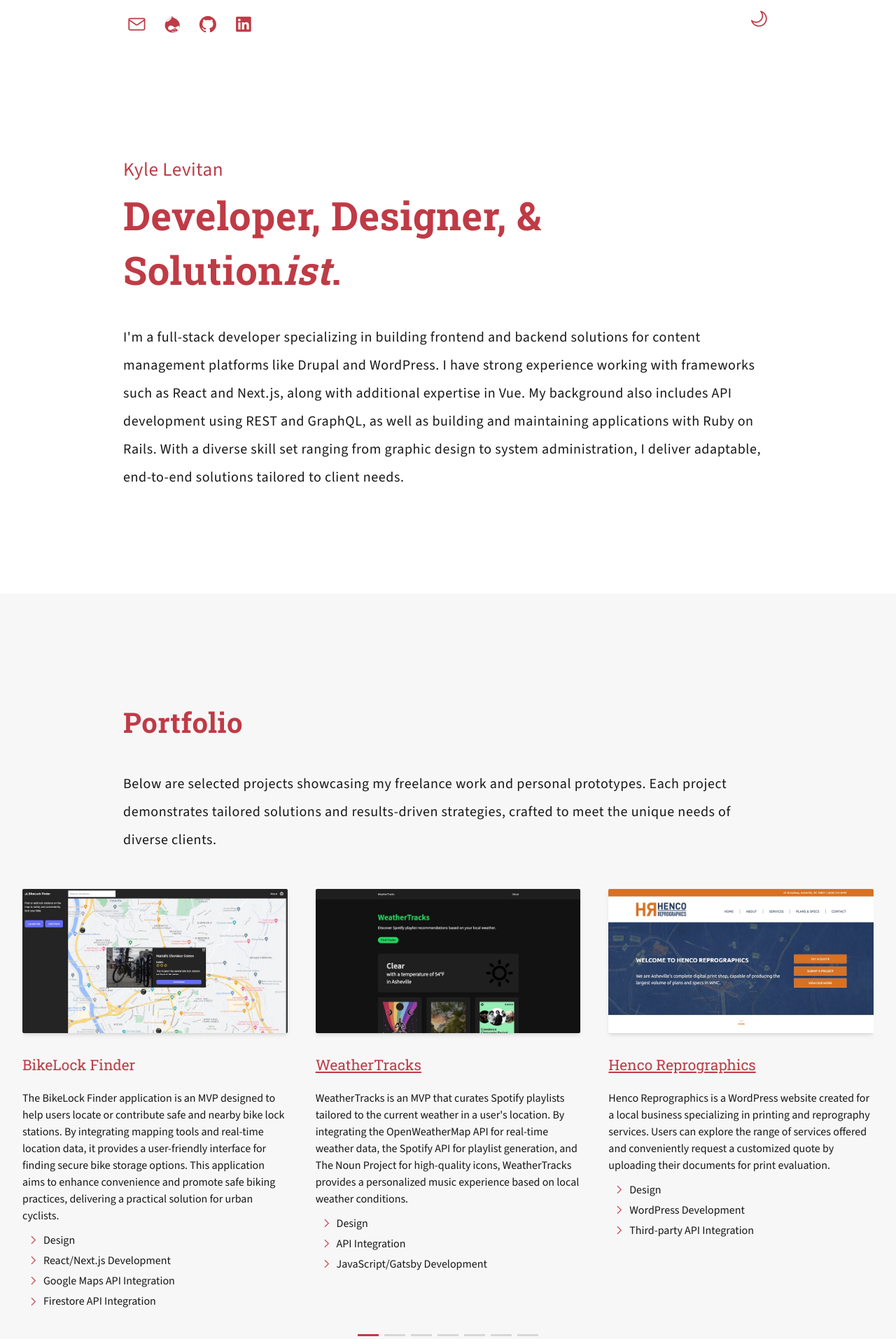
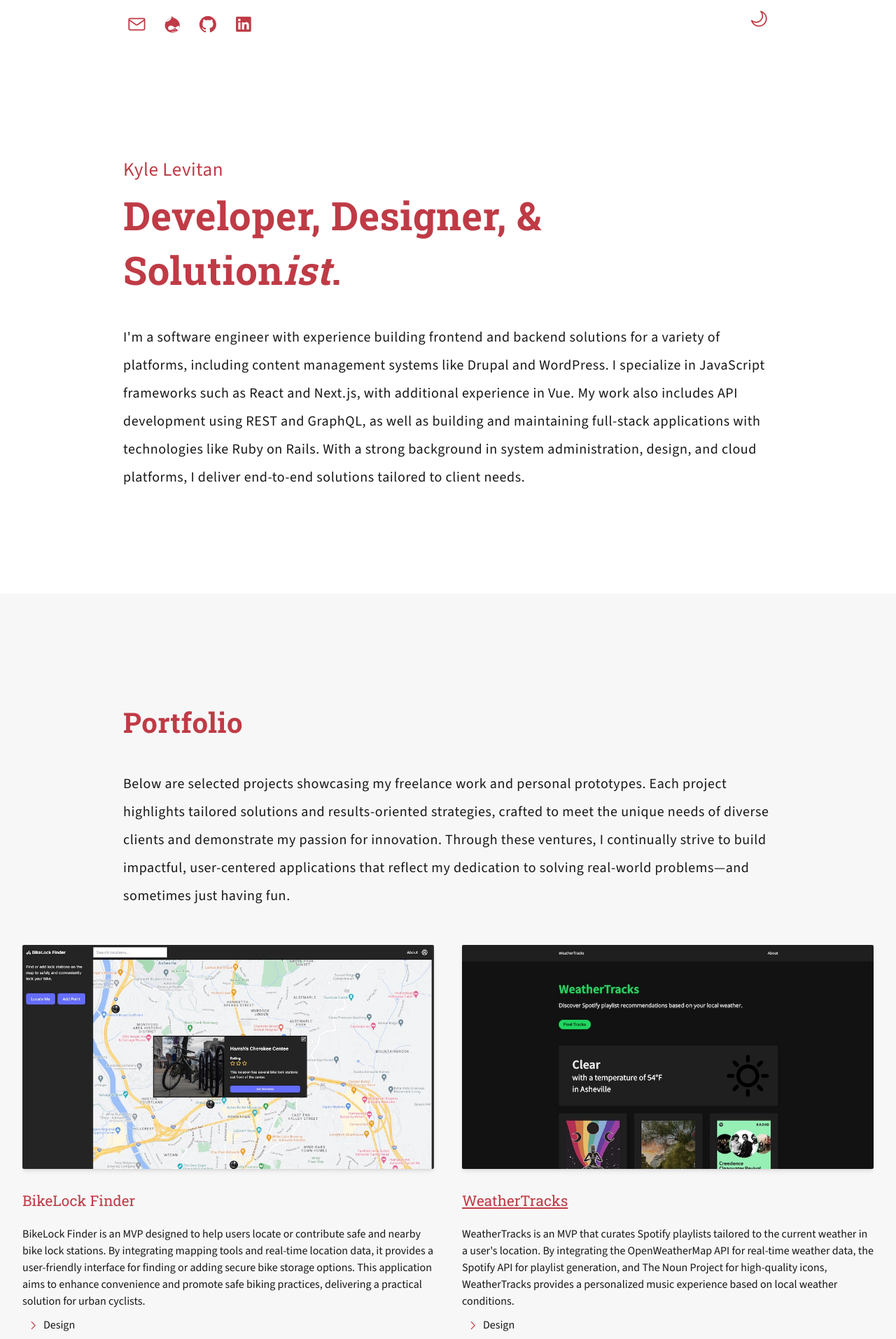
Before and after one commit to kalevitan/kylelevitan, a Next.js app: page / in a window 1280 px wide. Shown: the top 1913 px of the page at 70% size. Built offline with nearby package versions, Linux system fonts and the light colour scheme.

Commit message:
Add react motion, update project text

```diff
--- a/app/components/header.tsx
+++ b/app/components/header.tsx
@@ -1,19 +1,27 @@
 // components/Header.tsx
+'use client';
+
 import React from "react";
+import { motion } from "motion/react";
 
-const Header: React.FC = () => {
+export const Header: React.FC = () => {
   return (
-    <div className="layout">
+    <motion.div
+      className="layout"
+      initial={{ opacity: 0, y: 50 }}
+      animate={{ opacity: 1, y: 0 }}
+      transition={{ duration: .5, ease: "easeOut" }}
+    >
       <h1>
         <span className="header__name">Kyle Levitan</span><br/>
         developer, designer, &<br/> solution<em>ist</em>.
       </h1>
       <div className="header__introduction">
         <p className="lead">
-          {`I'm a full-stack developer specializing in building frontend and backend solutions for content management platforms like Drupal and WordPress. I have strong experience working with frameworks such as React and Next.js, along with additional expertise in Vue. My background also includes API development using REST and GraphQL, as well as building and maintaining applications with Ruby on Rails. With a diverse skill set ranging from graphic design to system administration, I deliver adaptable, end-to-end solutions tailored to client needs.`}
+          {`I'm a software engineer with experience building frontend and backend solutions for a variety of platforms, including content management systems like Drupal and WordPress. I specialize in JavaScript frameworks such as React and Next.js, with additional experience in Vue. My work also includes API development using REST and GraphQL, as well as building and maintaining full-stack applications with technologies like Ruby on Rails. With a strong background in system administration, design, and cloud platforms, I deliver end-to-end solutions tailored to client needs.`}
         </p>
       </div>
-    </div>
+    </motion.div>
   );
 }
 
--- a/app/components/portfolio/index.tsx
+++ b/app/components/portfolio/index.tsx
@@ -19,7 +19,7 @@
         <h2>Portfolio</h2>
         <div className="portfolio__introduction">
           <p className="lead">
-          {`Below are selected projects showcasing my freelance work and personal prototypes. Each project demonstrates tailored solutions and results-driven strategies, crafted to meet the unique needs of diverse clients.`}
+            {`Below are selected projects showcasing my freelance work and personal prototypes. Each project highlights tailored solutions and results-oriented strategies, crafted to meet the unique needs of diverse clients and demonstrate my passion for innovation. Through these ventures, I continually strive to build impactful, user-centered applications that reflect my dedication to solving real-world problems—and sometimes just having fun.`}
           </p>
         </div>
       </div>
@@ -33,16 +33,16 @@
             breakpoints={{
               768: {
                 slidesPerView: 2,
-                spaceBetween: 30,
+                spaceBetween: 40,
               },
-              1024: {
+              1440: {
                 slidesPerView: 3,
                 spaceBetween: 40,
               },
             }}
           >
             {projects.map((project) => (
-              <SwiperSlide key={project.name} >
+              <SwiperSlide key={project.name} className="!grid !h-auto">
                 <div className="project">
                   <Project
                     name={project.name}
@@ -56,7 +56,7 @@
             ))}
           </Swiper>
         </div>
-        <div className="portfolio__pagination"></div>
+        <div className="portfolio__pagination py-6"></div>
       </div>
     </>
   );
--- a/app/components/portfolio/projects.json
+++ b/app/components/portfolio/projects.json
@@ -1,12 +1,11 @@
 [
   {
     "name": "BikeLock Finder",
-    "description": "The BikeLock Finder application is an MVP designed to help users locate or contribute safe and nearby bike lock stations. By integrating mapping tools and real-time location data, it provides a user-friendly interface for finding secure bike storage options. This application aims to enhance convenience and promote safe biking practices, delivering a practical solution for urban cyclists.",
+    "description": "BikeLock Finder is an MVP designed to help users locate or contribute safe and nearby bike lock stations. By integrating mapping tools and real-time location data, it provides a user-friendly interface for finding or adding secure bike storage options. This application aims to enhance convenience and promote safe biking practices, delivering a practical solution for urban cyclists.",
     "features": [
       "Design",
-      "React/Next.js Development",
-      "Google Maps API Integration",
-      "Firestore API Integration"
+      "Google Maps and Places, Firestore API Integration",
+      "React/Next Development"
     ],
     "image": "/projects/bikelock-finder.jpg"
   },
@@ -15,8 +14,8 @@
     "description": "WeatherTracks is an MVP that curates Spotify playlists tailored to the current weather in a user's location. By integrating the OpenWeatherMap API for real-time weather data, the Spotify API for playlist generation, and The Noun Project for high-quality icons, WeatherTracks provides a personalized music experience based on local weather conditions.",
     "features": [
       "Design",
-      "API Integration",
-      "JavaScript/Gatsby Development"
+      "Spotify and OpenWeatherMap API Integration",
+      "React/Gatsby Development"
     ],
     "image": "/projects/weathertracks.jpg",
     "link": "https://weathertracks.netlify.app"
@@ -26,8 +25,8 @@
     "description": "Henco Reprographics is a WordPress website created for a local business specializing in printing and reprography services. Users can explore the range of services offered and conveniently request a customized quote by uploading their documents for print evaluation.",
     "features": [
       "Design",
-      "WordPress Development",
-      "Third-party API Integration"
+      "Third-party API Integration",
+      "WordPress Development"
     ],
     "image": "/projects/hencoreprographics.jpg",
     "link": "http://hencorepro.com/"
@@ -66,7 +65,7 @@
     "description": "Sign The Climate Agreement was a Drupal 7 website that allowed users to sign a petition to support the Paris Climate Agreement and share to a user's desired social platform.",
     "features": [
       "Design",
-      "API Integration",
+      "Social API Integration",
       "Participatory Drupal 7 development"
     ],
     "image": "/projects/signtheagreement.jpg"
--- a/app/layout.tsx
+++ b/app/layout.tsx
@@ -1,6 +1,7 @@
 import type { Metadata } from "next";
 import type { Viewport } from 'next'
 import { Source_Sans_3, Roboto_Slab } from 'next/font/google';
+import { LazyMotion, domAnimation } from "motion/react"
 import 'lineicons/dist/lineicons.css';
 import "./globals.css";
 
@@ -39,7 +40,9 @@
       className={`${sourceSans3.variable} ${robotoSlab.variable} font-sans`}
     >
       <body>
-        {children}
+        <LazyMotion features={domAnimation}>
+          {children}
+        </LazyMotion>
       </body>
     </html>
   );
--- a/package.json
+++ b/package.json
@@ -11,6 +11,7 @@
   "dependencies": {
     "autoprefixer": "10.4.20",
     "lineicons": "1.3.2",
+    "motion": "12.0.0-alpha.2",
     "next": "15.0.2",
     "postcss-nested": "7.0.2",
     "react": "19.0.0-rc-02c0e824-20241028",
```
Also changed, not shown: 1 other file (tests, documents, lock files or other folders). Lines whose indentation alone changed are shown as unchanged.
